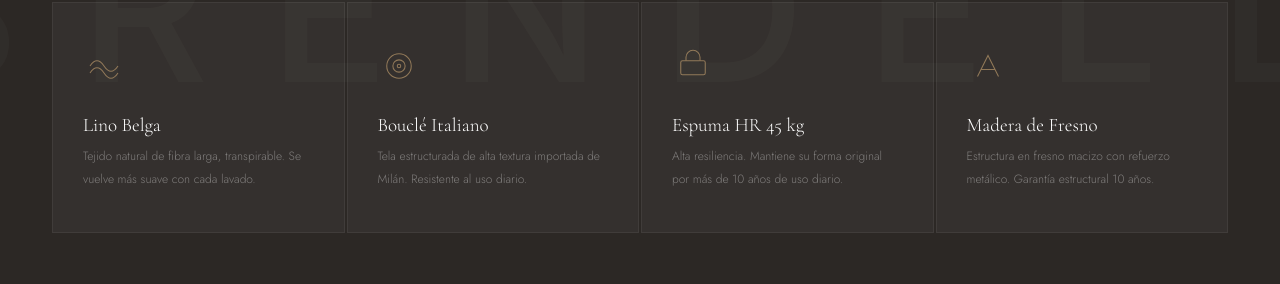
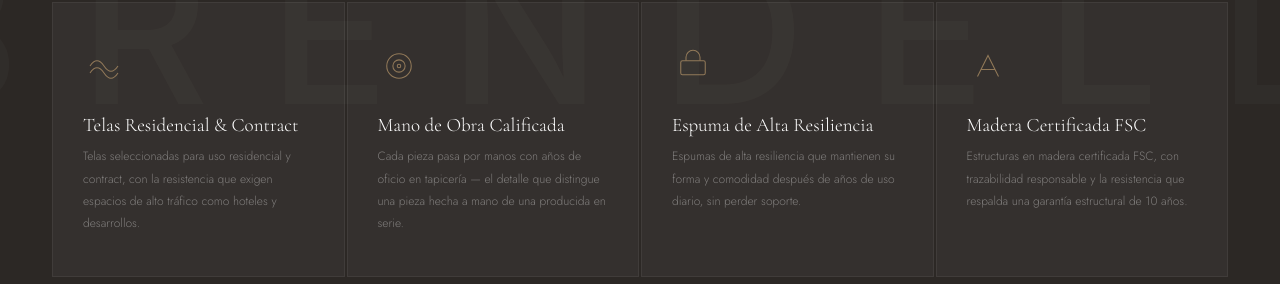
Before and after one commit to jlrojoa/maison-web, a React (Vite) app: page / in a window 1280 px wide. Shown: the part 2559-2843 px from the top of the page. Built offline with nearby package versions, Linux system fonts and the light colour scheme; no server answers; what @react-pdf/renderer would draw is missing.

Commit message:
feat: actualiza contenido de las 4 tarjetas de "Lo que nos diferencia" en Home
Co-Authored-By: Claude Sonnet 5 <noreply@anthropic.com>
Claude-Session: https://claude.ai/code/session_01ActtioFcTJX5KZuVYPsaNs

```diff
--- a/src/components/Materials.jsx
+++ b/src/components/Materials.jsx
@@ -1,8 +1,8 @@
 const TILES = [
   {
     id: 1,
-    nombre: 'Lino Belga',
-    descripcion: 'Tejido natural de fibra larga, transpirable. Se vuelve más suave con cada lavado.',
+    nombre: 'Telas Residencial & Contract',
+    descripcion: 'Telas seleccionadas para uso residencial y contract, con la resistencia que exigen espacios de alto tráfico como hoteles y desarrollos.',
     animClass: 'rv',
     icon: (
       <svg className="mico" viewBox="0 0 48 48">
@@ -13,8 +13,8 @@ const TILES = [
   },
   {
     id: 2,
-    nombre: 'Bouclé Italiano',
-    descripcion: 'Tela estructurada de alta textura importada de Milán. Resistente al uso diario.',
+    nombre: 'Mano de Obra Calificada',
+    descripcion: 'Cada pieza pasa por manos con años de oficio en tapicería — el detalle que distingue una pieza hecha a mano de una producida en serie.',
     animClass: 'rv d1',
     icon: (
       <svg className="mico" viewBox="0 0 48 48">
@@ -26,8 +26,8 @@ const TILES = [
   },
   {
     id: 3,
-    nombre: 'Espuma HR 45 kg',
-    descripcion: 'Alta resiliencia. Mantiene su forma original por más de 10 años de uso diario.',
+    nombre: 'Espuma de Alta Resiliencia',
+    descripcion: 'Espumas de alta resiliencia que mantienen su forma y comodidad después de años de uso diario, sin perder soporte.',
     animClass: 'rv d2',
     icon: (
       <svg className="mico" viewBox="0 0 48 48">
@@ -38,8 +38,8 @@ const TILES = [
   },
   {
     id: 4,
-    nombre: 'Madera de Fresno',
-    descripcion: 'Estructura en fresno macizo con refuerzo metálico. Garantía estructural 10 años.',
+    nombre: 'Madera Certificada FSC',
+    descripcion: 'Estructuras en madera certificada FSC, con trazabilidad responsable y la resistencia que respalda una garantía estructural de 10 años.',
     animClass: 'rv d3',
     icon: (
       <svg className="mico" viewBox="0 0 48 48">
```
